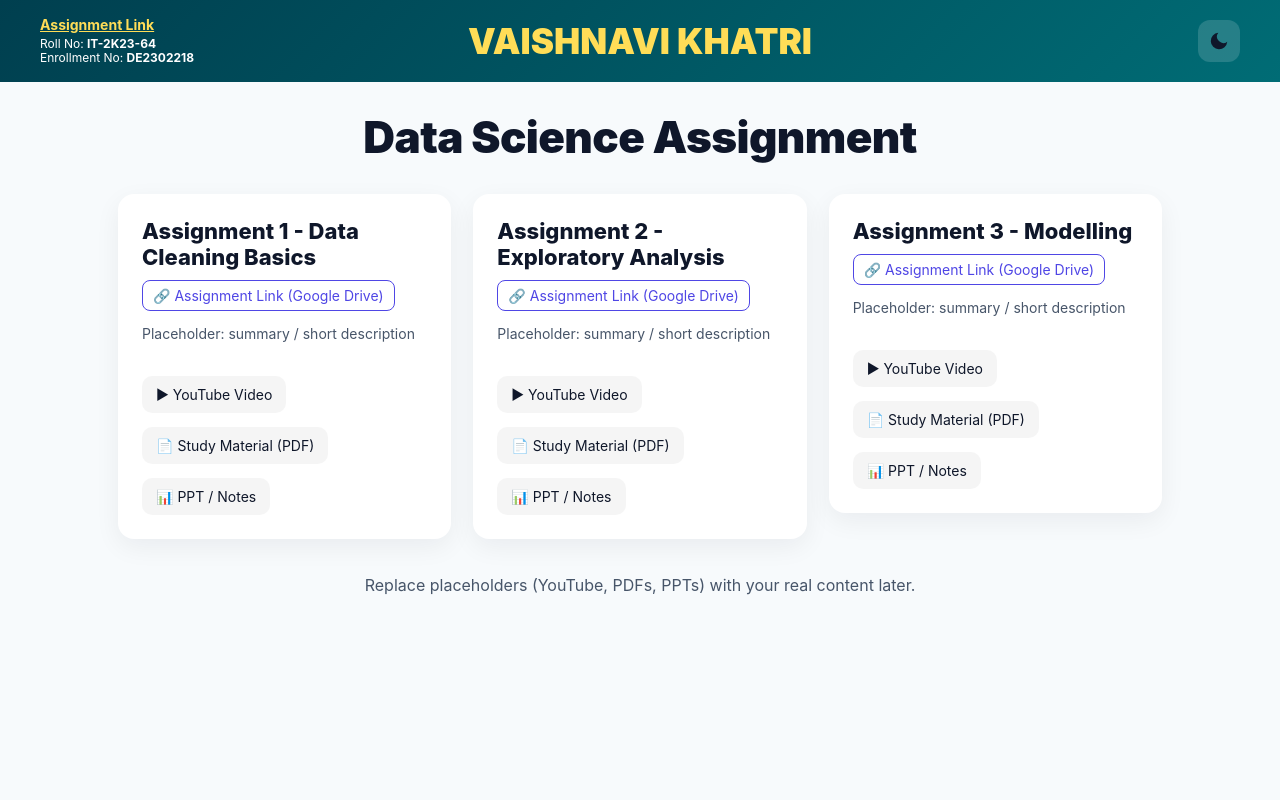
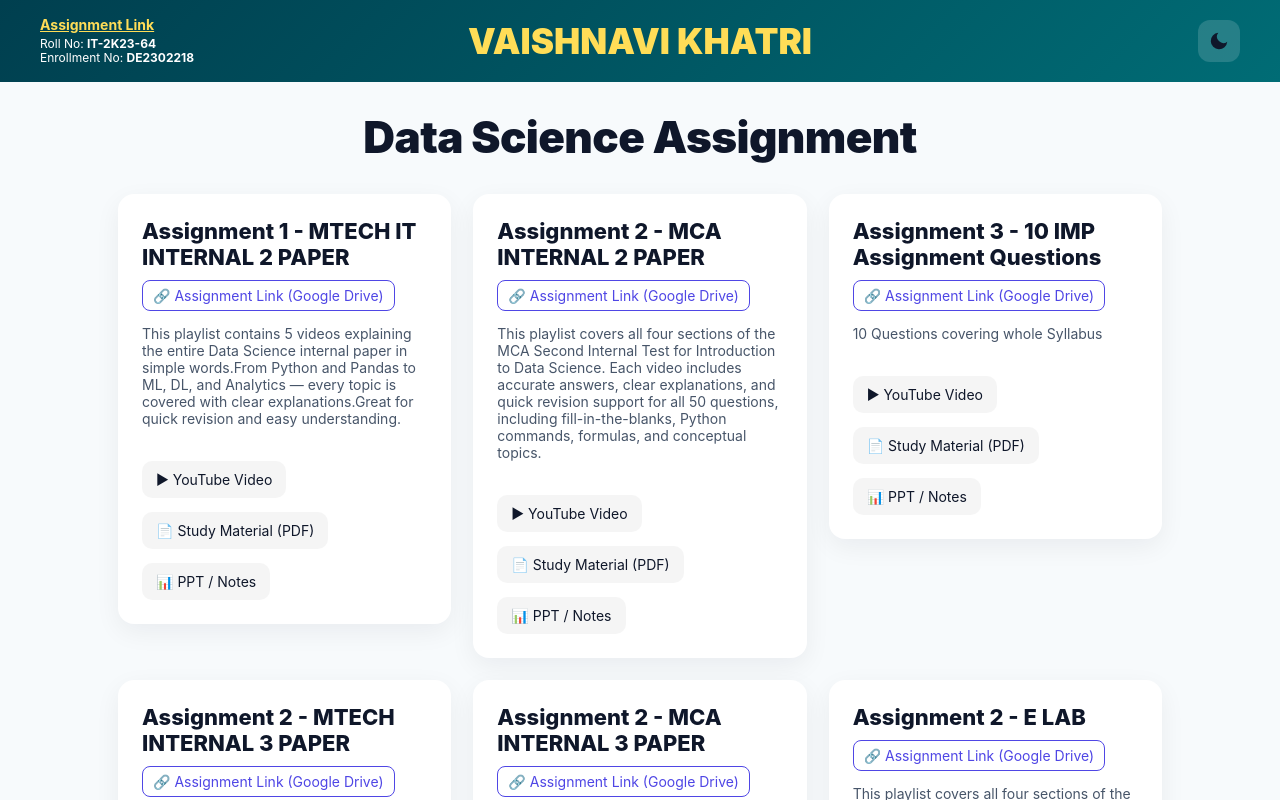
Before and after one commit to vaishnavikhatri3/data_science_assignment_final, a React (Vite) app: page / in a window 1280 px wide. Shown: the top 800 px of the page. Built offline with nearby package versions, Linux system fonts and the light colour scheme.

Commit message:
Initial commit

```diff
--- a/src/App.jsx
+++ b/src/App.jsx
@@ -1,32 +1,59 @@
 import React, { useEffect, useState } from 'react'
 import Navbar from './components/Navbar'
 import AssignmentCard from './components/AssignmentCard'
-import profileImg from "./assets/profile.jpg";   // ✅ ADD THIS
+import profileImg from "./assets/profile.jpg";
 
 const sampleAssignments = [
   {
     id: 1,
-    title: 'Assignment 1 - Data Cleaning Basics',
-    video: 'https://youtube.com/placeholder',
-    pdf: 'https://example.com/placeholder.pdf',
-    ppt: 'https://example.com/placeholder.pptx',
-    summary: 'Placeholder: summary / short description'
+    title: 'Assignment 1 - MTECH IT INTERNAL 2 PAPER',
+    video: 'https://www.youtube.com/playlist?list=PLSBMcQ-3aOgqJrqV9Paie4gEwGW3e6pi2',
+    pdf: 'https://drive.google.com/file/d/1UE5dwkTu0t7BcMmp0J9p2Q9Dc6rq3p34/view?usp=sharing',
+    ppt: 'https://docs.google.com/document/d/1rUIgsUXc0c5cwtEmw1jA4hHQS5VUOpha351ZSU-cYqY/edit?tab=t.0#heading=h.9zqznot71z0k',
+    summary: 'This playlist contains 5 videos explaining the entire Data Science internal paper in simple words.From Python and Pandas to ML, DL, and Analytics — every topic is covered with clear explanations.Great for quick revision and easy understanding.'
   },
   {
     id: 2,
-    title: 'Assignment 2 - Exploratory Analysis',
-    video: 'https://youtube.com/placeholder',
-    pdf: 'https://example.com/placeholder.pdf',
-    ppt: 'https://example.com/placeholder.pptx',
-    summary: 'Placeholder: summary / short description'
+    title: 'Assignment 2 - MCA INTERNAL 2 PAPER',
+    video: 'https://youtube.com/playlist?list=PLSBMcQ-3aOgr6mGxsMhM6b9AJOXjx38se&si=clT3zkFY_Dd7Q0kz',
+    pdf: 'https://drive.google.com/file/d/1X6qujTOx1xiTYZ3zGZNoDn8_Pw8K07r3/view?usp=sharing',
+    ppt: 'https://docs.google.com/document/d/1c77BSQSx55J2bF_yqrh3RYYtsPJTvvf3TIIb-0PQgM8/edit?pli=1&tab=t.0',
+    summary: 'This playlist covers all four sections of the MCA Second Internal Test for Introduction to Data Science. Each video includes accurate answers, clear explanations, and quick revision support for all 50 questions, including fill-in-the-blanks, Python commands, formulas, and conceptual topics.'
   },
   {
     id: 3,
-    title: 'Assignment 3 - Modelling',
+    title: 'Assignment 3 - 10 IMP Assignment Questions',
     video: 'https://youtube.com/placeholder',
-    pdf: 'https://example.com/placeholder.pdf',
-    ppt: 'https://example.com/placeholder.pptx',
-    summary: 'Placeholder: summary / short description'
+    pdf: 'https://drive.google.com/file/d/16xhT6_1CM3TSeKPr8Lxqhy0bHHBzruZ6/view?usp=sharing',
+    ppt: 'https://drive.google.com/drive/folders/13U6IopmpkEUaEr-B1LBzOtjZOFYVpYsi',
+    summary: '10 Questions covering whole Syllabus'
+  }
+  ,
+  {
+    id: 2,
+    title: 'Assignment 2 - MTECH INTERNAL 3 PAPER',
+    video: '',
+    pdf: 'https://drive.google.com/file/d/1X6qujTOx1xiTYZ3zGZNoDn8_Pw8K07r3/view?usp=sharing',
+    ppt: 'https://docs.google.com/document/d/1c77BSQSx55J2bF_yqrh3RYYtsPJTvvf3TIIb-0PQgM8/edit?pli=1&tab=t.0',
+    summary: 'This playlist covers all four sections of the MCA Second Internal Test for Introduction to Data Science. Each video includes accurate answers, clear explanations, and quick revision support for all 50 questions, including fill-in-the-blanks, Python commands, formulas, and conceptual topics.'
+  }
+  ,
+  {
+    id: 2,
+    title: 'Assignment 2 - MCA INTERNAL 3 PAPER',
+    video: '',
+    pdf: 'https://drive.google.com/file/d/1X6qujTOx1xiTYZ3zGZNoDn8_Pw8K07r3/view?usp=sharing',
+    ppt: 'https://docs.google.com/document/d/1c77BSQSx55J2bF_yqrh3RYYtsPJTvvf3TIIb-0PQgM8/edit?pli=1&tab=t.0',
+    summary: 'This playlist covers all four sections of the MCA Second Internal Test for Introduction to Data Science. Each video includes accurate answers, clear explanations, and quick revision support for all 50 questions, including fill-in-the-blanks, Python commands, formulas, and conceptual topics.'
+  }
+  ,
+  {
+    id: 2,
+    title: 'Assignment 2 - E LAB',
+    video: '',
+    pdf: 'https://drive.google.com/file/d/1X6qujTOx1xiTYZ3zGZNoDn8_Pw8K07r3/view?usp=sharing',
+    ppt: 'https://docs.google.com/document/d/1c77BSQSx55J2bF_yqrh3RYYtsPJTvvf3TIIb-0PQgM8/edit?pli=1&tab=t.0',
+    summary: 'This playlist covers all four sections of the MCA Second Internal Test for Introduction to Data Science. Each video includes accurate answers, clear explanations, and quick revision support for all 50 questions, including fill-in-the-blanks, Python commands, formulas, and conceptual topics.'
   }
 ]
 
--- a/src/components/AssignmentCard.jsx
+++ b/src/components/AssignmentCard.jsx
@@ -9,7 +9,7 @@ export default function AssignmentCard({ assignment }) {
 
 
       <a
-        href={assignment.link}
+        href='https://drive.google.com/drive/folders/13U6IopmpkEUaEr-B1LBzOtjZOFYVpYsi'
         className="ac-drive-link"
         target="_blank"
         rel="noreferrer"
```
